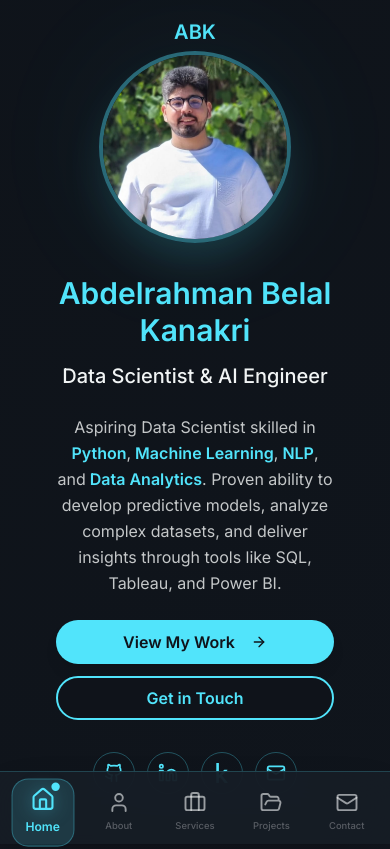
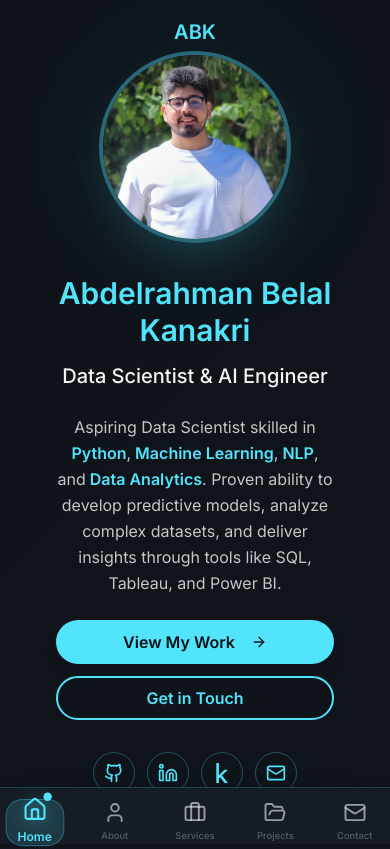
Before and after one commit to Abdelrahman-Kanakri/abdelrahman-kanakri-portfolio, a React (Vite) app: page / in a window 390 px wide. Shown: the top 849 px of the page. Built offline with nearby package versions, Linux system fonts and the light colour scheme; the HTML template or start-up script is replaced by a standard one.

Commit message:
Fix mobile centering with flexbox

```diff
--- a/src/components/BottomNavigation.tsx
+++ b/src/components/BottomNavigation.tsx
@@ -73,7 +73,8 @@ const BottomNavigation = memo(() => {
     >
       {/* Glass morphism background */}
       <div className="bg-card/90 backdrop-blur-xl border-t border-accent/20 shadow-2xl">
-        <div className="flex items-center justify-center gap-4 px-4 py-2 safe-area-bottom">
+        <div className="w-full flex items-center justify-center py-3 px-4 safe-area-bottom">
+          <div className="flex items-center justify-center gap-6">
             {NAV_ITEMS.map((item) => {
               const Icon = item.icon;
               const isActive = activeSection === item.id;
@@ -82,7 +83,7 @@ const BottomNavigation = memo(() => {
                 <motion.button
                   key={item.id}
                   onClick={() => scrollToSection(item.id)}
-                className="relative flex flex-col items-center justify-center py-2.5 px-2 min-w-[60px]"
+                  className="relative flex flex-col items-center justify-center min-w-[56px]"
                   whileTap={{ scale: 0.85 }}
                   animate={{
                     scale: isActive ? 1.05 : 0.95,
@@ -163,6 +164,7 @@ const BottomNavigation = memo(() => {
           })}
         </div>
       </div>
+    </div>
     </motion.nav>
   );
 });
```
Lines whose indentation alone changed are shown as unchanged.
